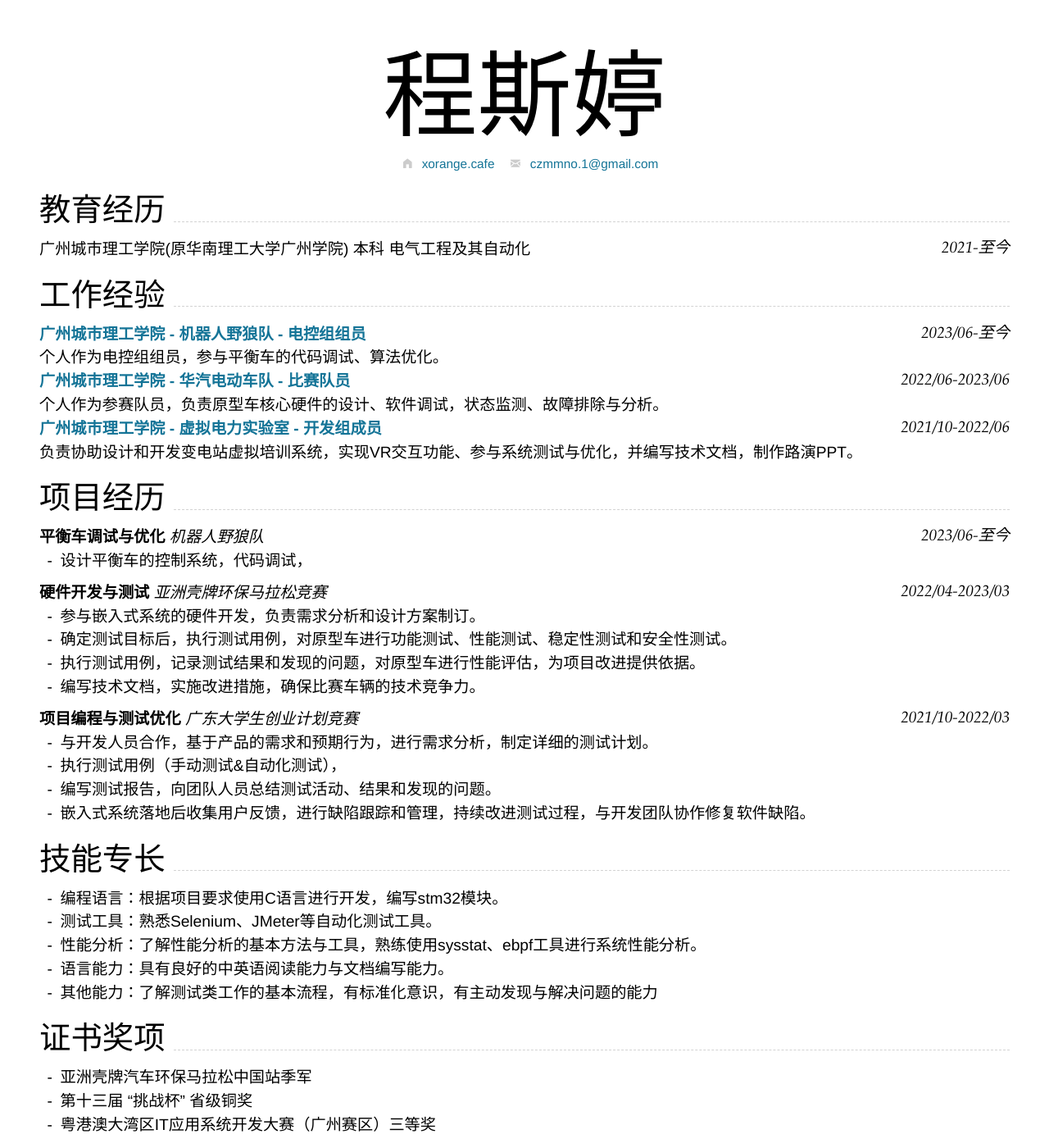
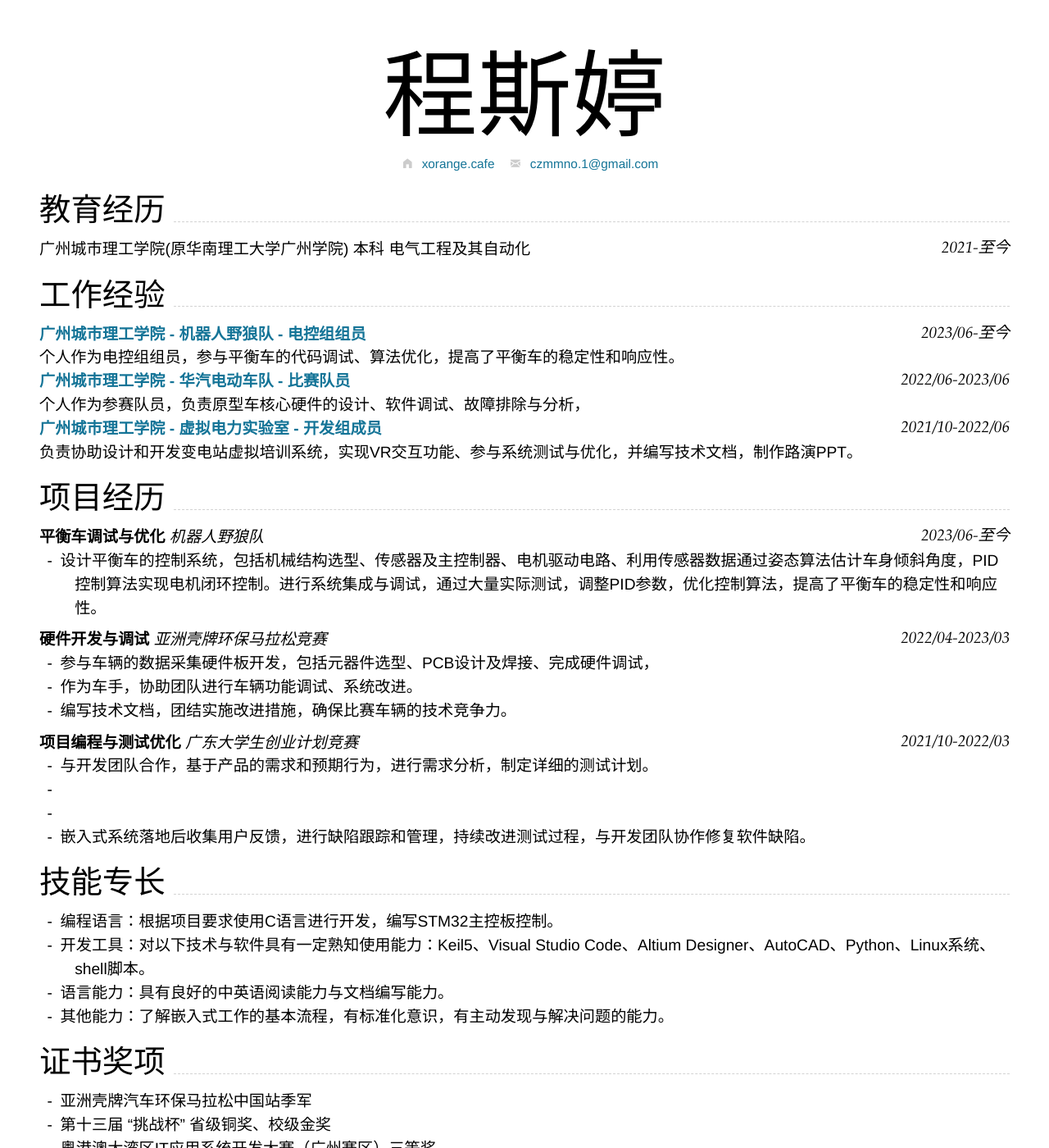
Before and after one commit to Lovelycz/stm, a Jekyll site: the page built from index.md, in a window 1280 px wide and 1400 px high. Shown: the whole window at 82% size. Built offline with Jekyll 4.4.1, drawn with Linux system fonts in a browser that asks for light colours; nearby versions of some CDN libraries.

Commit message:
index.md

```diff
--- a/index.md
+++ b/index.md
@@ -21,11 +21,11 @@ homepage:
 
 [**广州城市理工学院 - 机器人野狼队 - 电控组组员**](https://gcubot.cn) `2023/06-至今`
 
-个人作为电控组组员，参与平衡车的代码调试、算法优化。
+个人作为电控组组员，参与平衡车的代码调试、算法优化，提高了平衡车的稳定性和响应性。
 
 [**广州城市理工学院 - 华汽电动车队 - 比赛队员**](https://edu.gd.gov.cn/jyzxnew/zxlb/content/post_4017987.html) `2022/06-2023/06`
 
-个人作为参赛队员，负责原型车核心硬件的设计、软件调试，状态监测、故障排除与分析。
+个人作为参赛队员，负责原型车核心硬件的设计、软件调试、故障排除与分析，
 
 [**广州城市理工学院 - 虚拟电力实验室 - 开发组成员**](https://www.gcu.edu.cn/2022/1017/c183a144119/page.htm) `2021/10-2022/06`
 
@@ -36,32 +36,31 @@ homepage:
 
 ### **平衡车调试与优化** *机器人野狼队* `2023/06-至今`
 
-- 设计平衡车的控制系统，代码调试，
+- 设计平衡车的控制系统，包括机械结构选型、传感器及主控制器、电机驱动电路、利用传感器数据通过姿态算法估计车身倾斜角度，PID控制算法实现电机闭环控制。进行系统集成与调试，通过大量实际测试，调整PID参数，优化控制算法，提高了平衡车的稳定性和响应性。
 
-### **硬件开发与测试** *亚洲壳牌环保马拉松竞赛* `2022/04-2023/03`
+### **硬件开发与调试** *亚洲壳牌环保马拉松竞赛* `2022/04-2023/03`
 
-- 参与嵌入式系统的硬件开发，负责需求分析和设计方案制订。
-- 确定测试目标后，执行测试用例，对原型车进行功能测试、性能测试、稳定性测试和安全性测试。
-- 执行测试用例，记录测试结果和发现的问题，对原型车进行性能评估，为项目改进提供依据。
-- 编写技术文档，实施改进措施，确保比赛车辆的技术竞争力。
+- 参与车辆的数据采集硬件板开发，包括元器件选型、PCB设计及焊接、完成硬件调试，
+- 作为车手，协助团队进行车辆功能调试、系统改进。
+- 编写技术文档，团结实施改进措施，确保比赛车辆的技术竞争力。
 
 ### **项目编程与测试优化** *广东大学生创业计划竞赛* `2021/10-2022/03`
 
-- 与开发人员合作，基于产品的需求和预期行为，进行需求分析，制定详细的测试计划。
-- 执行测试用例（手动测试&自动化测试），
-- 编写测试报告，向团队人员总结测试活动、结果和发现的问题。
+- 与开发团队合作，基于产品的需求和预期行为，进行需求分析，制定详细的测试计划。
+-
+-
 - 嵌入式系统落地后收集用户反馈，进行缺陷跟踪和管理，持续改进测试过程，与开发团队协作修复软件缺陷。
 
 
 ## 技能专长
 
-- 编程语言：根据项目要求使用C语言进行开发，编写stm32模块。
-- 测试工具：熟悉Selenium、JMeter等自动化测试工具。
-- 性能分析：了解性能分析的基本方法与工具，熟练使用sysstat、ebpf工具进行系统性能分析。
+- 编程语言：根据项目要求使用C语言进行开发，编写STM32主控板控制。
+- 开发工具：对以下技术与软件具有一定熟知使用能力：Keil5、Visual Studio Code、Altium Designer、AutoCAD、Python、Linux系统、shell脚本。
 - 语言能力：具有良好的中英语阅读能力与文档编写能力。
-- 其他能力：了解测试类工作的基本流程，有标准化意识，有主动发现与解决问题的能力
+- 其他能力：了解嵌入式工作的基本流程，有标准化意识，有主动发现与解决问题的能力。
 
 ## 证书奖项
 - 亚洲壳牌汽车环保马拉松中国站季军
-- 第十三届 “挑战杯” 省级铜奖
+- 第十三届 “挑战杯” 省级铜奖、校级金奖
 - 粤港澳大湾区IT应用系统开发大赛（广州赛区）三等奖
+- 校级三好学生奖学金
```
